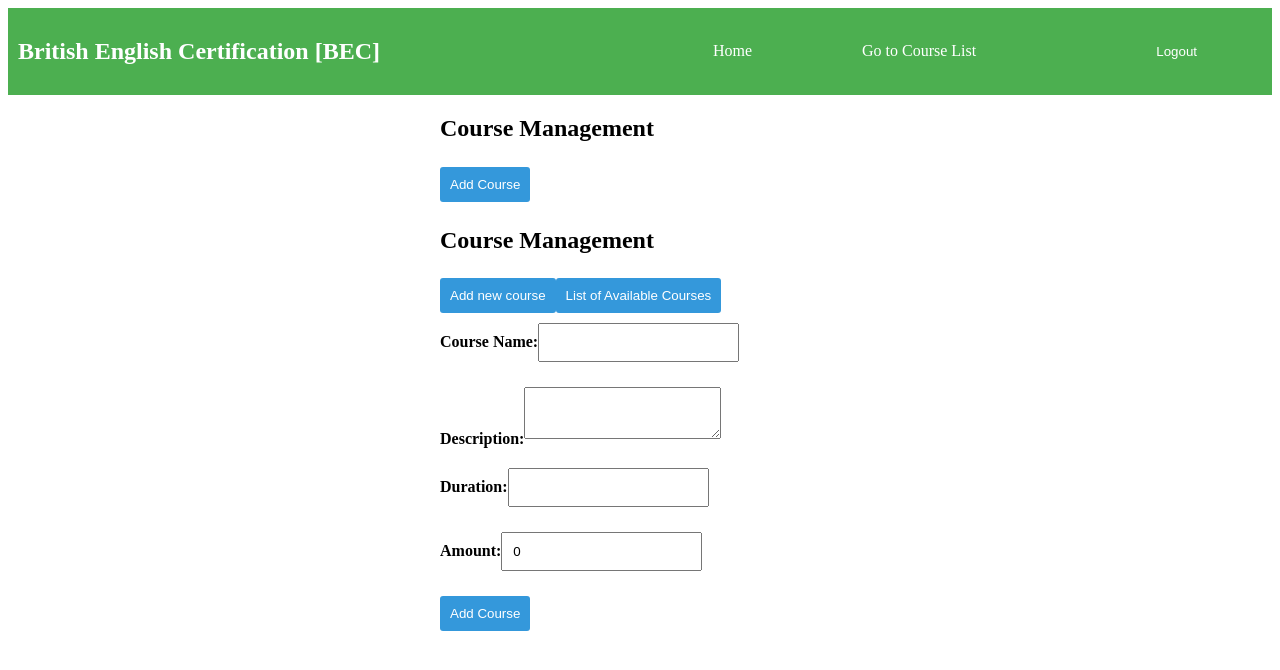
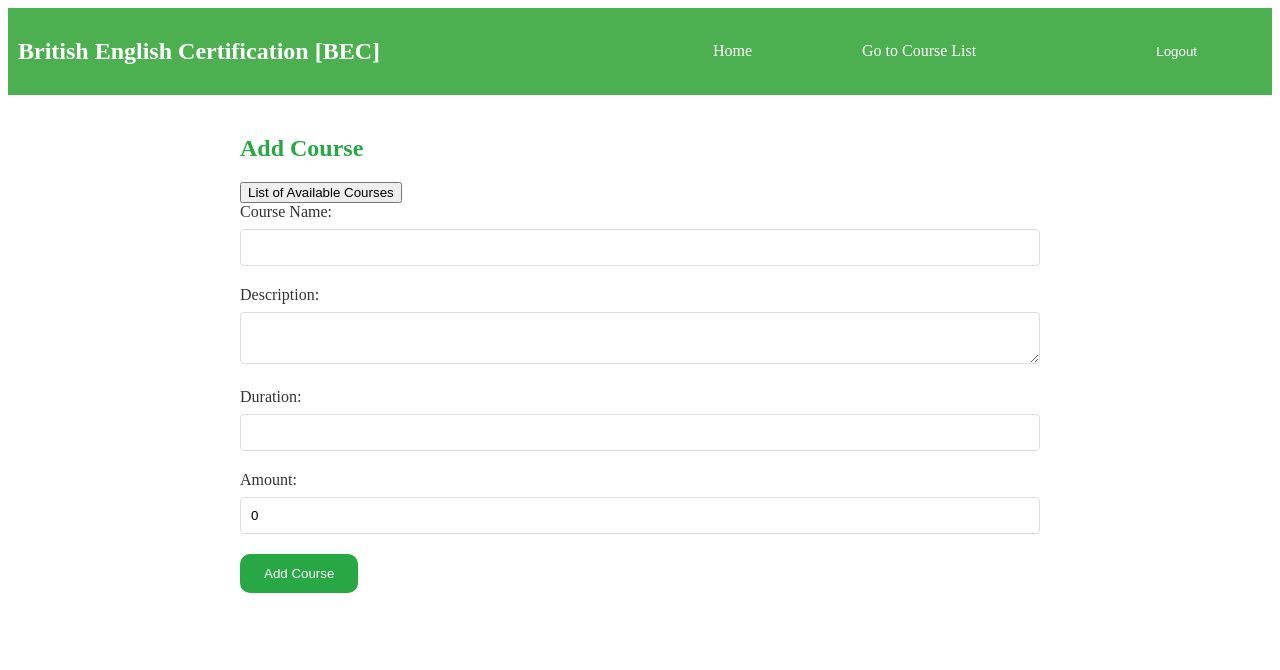
Before and after one commit to Jananipriya18/Neowise_repository_2, an Angular app in the folder British/angularapp/: page /course in a window 1280 px wide. Shown: the top 670 px of the page. Built offline with nearby package versions, Linux system fonts and the light colour scheme; sample sign-in values are in the browser's storage.

Commit message:
Auto-save-commit-20/02/2024--01:54:47

```diff
--- a/British/angularapp/src/app/components/add-course/add-course.component.css
+++ b/British/angularapp/src/app/components/add-course/add-course.component.css
@@ -1,40 +1,83 @@
-/* add-course.component.css */
-
-.add-course-container {
-    max-width: 400px;
-    margin: 0 auto;
+/* Styles for the course card */
+.course-card {
+  border: 1px solid #ddd;
+  border-radius: 8px;
+  padding: 15px;
+  margin-bottom: 20px;
+  box-shadow: 0 4px 8px rgba(0, 0, 0, 0.1);
+  background-color: #fff;
 }
 
-  form {
-    display: flex;
-    flex-direction: column;
+.course-card h4 {
+  margin-bottom: 10px;
+  color: #333;
 }
 
+.course-card p {
+  margin-bottom: 8px;
+  color: #555;
+}
+
+.course-card .button-group {
+  margin-top: 15px;
+}
+
+/* Button styles */
+.button-group button {
+  margin-right: 10px;
+  padding: 12px 24px; /* Increase padding for a larger button */
+  cursor: pointer;
+  background-color: #28a745; /* Use a brighter green color */
+  color: #fff;
+  border: none;
+  border-radius: 10px; /* Increase border radius for a rounder button */
+  transition: background-color 0.3s ease;
+}
+
+.button-group button:hover {
+  background-color: #218838; /* Darker green on hover */
+}
+
+/* Form styles */
 .form-group {
-    margin-bottom: 15px;
+  margin-bottom: 20px;
 }
 
 label {
-    font-weight: bold;
+  display: block;
+  margin-bottom: 8px;
+  color: #333;
 }
 
-  input,
-  textarea,
-  button {
+input, textarea, select {
+  width: 100%;
   padding: 10px;
-    margin: 5px 0;
+  border: 1px solid #ddd;
+  border-radius: 4px;
+  box-sizing: border-box;
 }
 
-  button {
-    background-color: #3498db;
-    color: #fff;
-    border: none;
-    border-radius: 3px;
-    cursor: pointer;
+/* Error message styles */
+.error-message {
+  color: #dc3545;
+  margin-top: 5px;
 }
 
-  button:hover {
-    background-color: #2980b9;
+/* Additional styles for overall container */
+.add-course-container {
+  max-width: 800px;
+  margin: 0 auto;
+  padding: 20px;
 }
 
-  /* Add more styles as needed based on your design requirements */
+h2 {
+  color: #28a745; /* Use the same brighter green for heading */
+}
+
+/* Style for the "List of Available Courses" button */
+.button-group button.list-button {
+  background-color: #007bff; /* Blue color for the list button */
+  font-size: 18px; /* Increase font size for a larger button */
+  font-weight: bold; /* Bold text */
+  padding:20px;
+}
--- a/British/angularapp/src/app/components/add-course/add-course.component.html
+++ b/British/angularapp/src/app/components/add-course/add-course.component.html
@@ -1,15 +1,6 @@
 <!-- add-course.component.html -->
-<div class="add-course-container">
+<!-- <div class="add-course-container">
   <h2>Course Management</h2>
-  <!-- <button type="button" (click)="toggleCourseForm()">Add new course</button>
-  <button type="button" (click)="toggleCourseList()">List of Available Courses</button> -->
-
-  <form [formGroup]="newCourseForm" *ngIf="isNewCourse" (ngSubmit)="addCourse()">
-    <!-- ... (your form fields) -->
-    <div class="button-group">
-      <button type="submit">Add Course</button>
-    </div>
-  </form>
 
   <div *ngIf="!isNewCourse" class="course-list-container">
     <h3>List of Available Courses</h3>
@@ -24,13 +15,10 @@
         <button type="button" (click)="deleteCourse(course.id)">Delete Course</button>
       </div>
     </div>
-  </div>
+  </div> -->
 <div class="add-course-container">
-  <h2>Course Management</h2>
-
-  <button type="button" (click)="isNewCourse = true">Add new course</button>
-  <button type="button" (click)="isNewCourse = false">List of Available Courses</button>
-
+  <h2>Add Course</h2>
+  <button type="button" (click)="navigateToCourseList()">List of Available Courses</button>
   <form [formGroup]="newCourseForm" *ngIf="isNewCourse" (ngSubmit)="addCourse()">
     <div class="form-group">
       <label for="courseName">Course Name:</label>
--- a/British/angularapp/src/app/components/add-course/add-course.component.ts
+++ b/British/angularapp/src/app/components/add-course/add-course.component.ts
@@ -132,4 +132,9 @@ viewCourseDetails(courseId: number): void {
       console.error('Only admins can delete courses');
     }
   }
+
+  // Add a method to navigate to the course list
+  navigateToCourseList(): void {
+    this.router.navigate(['/courselist']);
+  }
 }
--- a/British/angularapp/src/app/components/course-list/course-list.component.css
+++ b/British/angularapp/src/app/components/course-list/course-list.component.css
@@ -1,35 +1,42 @@
-/* course-list.component.css */
+/* Add this styling to your global styles or specific component styles */
+.card-container {
+  padding: 20px;
+}
 
-/* Container for each course item */
-.course-item {
-    border: 1px solid #ccc;
-    margin: 10px;
-    padding: 10px;
-    border-radius: 5px;
-    background-color: #f9f9f9;
-  }
+.card-deck {
+  display: flex;
+  flex-wrap: wrap;
+  gap: 20px;
+}
 
-  /* Heading style for course name */
-  .course-name {
-    font-size: 1.5em;
-    color: #333;
-  }
+.custom-card {
+  background-color: #f9f9f9;
+  border-radius: 10px;
+  box-shadow: 0 4px 8px rgba(0, 0, 0, 0.1);
+  overflow: hidden;
+  transition: transform 0.3s ease;
+}
 
-  /* Description style */
-  .course-description {
-    color: #555;
-  }
+.custom-card:hover {
+  transform: scale(1.05);
+}
 
-  /* Button style for delete action */
-  .delete-button {
-    background-color: #e74c3c;
-    color: #fff;
-    padding: 5px 10px;
-    border: none;
-    border-radius: 3px;
-    cursor: pointer;
-  }
+.card-content {
+  padding: 20px;
+}
 
-  .delete-button:hover {
-    background-color: #c0392b;
-  }
+h3 {
+  margin-bottom: 10px;
+}
+
+.card-description {
+  color: #555;
+  margin-bottom: 15px;
+}
+
+.card-details {
+  display: flex;
+  justify-content: space-between;
+  color: #333;
+  font-size: 14px;
+}
--- a/British/angularapp/src/app/components/course-list/course-list.component.html
+++ b/British/angularapp/src/app/components/course-list/course-list.component.html
@@ -2,12 +2,14 @@
 <div *ngIf="courses.length > 0" class="card-container">
   <h2>List of Courses</h2>
   <div class="card-deck">
-    <div *ngFor="let course of courses" class="card">
-      <div class="card-body">
-        <h5 class="card-title">{{ course.courseName }}</h5>
-        <p class="card-text"><strong>Description:</strong> {{ course.description }}</p>
-        <p class="card-text"><strong>Duration:</strong> {{ course.duration }}</p>
-        <p class="card-text"><strong>Amount:</strong> {{ course.amount }}</p>
+    <div *ngFor="let course of courses" class="custom-card">
+      <div class="card-content">
+        <h3>{{ course.courseName }}</h3>
+        <p class="card-description">{{ course.description }}</p>
+        <div class="card-details">
+          <p><strong>Duration:</strong> {{ course.duration }}</p>
+          <p><strong>Amount:</strong> {{ course.amount }}</p>
+        </div>
       </div>
     </div>
   </div>
```
Lines whose indentation alone changed are shown as unchanged.
